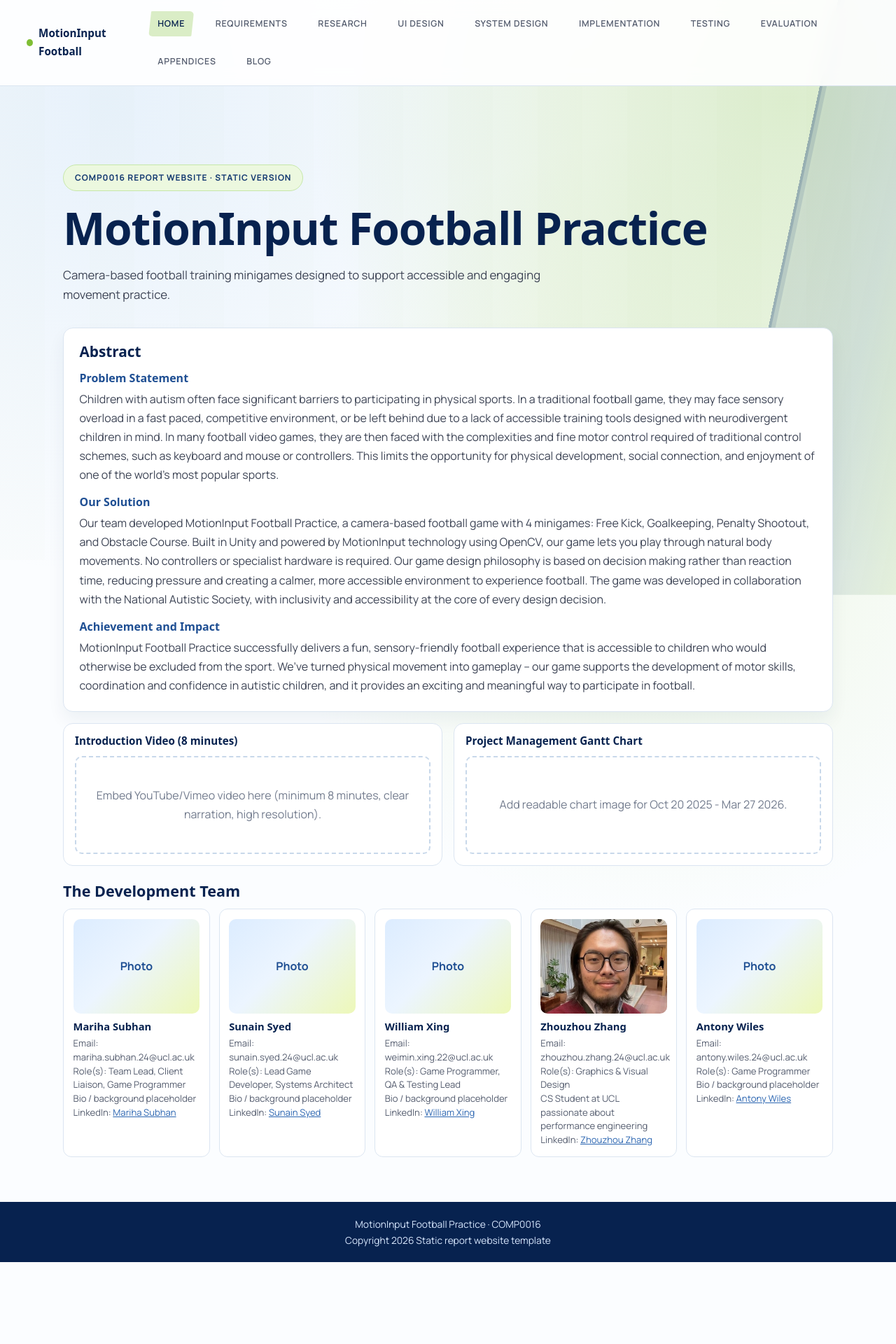
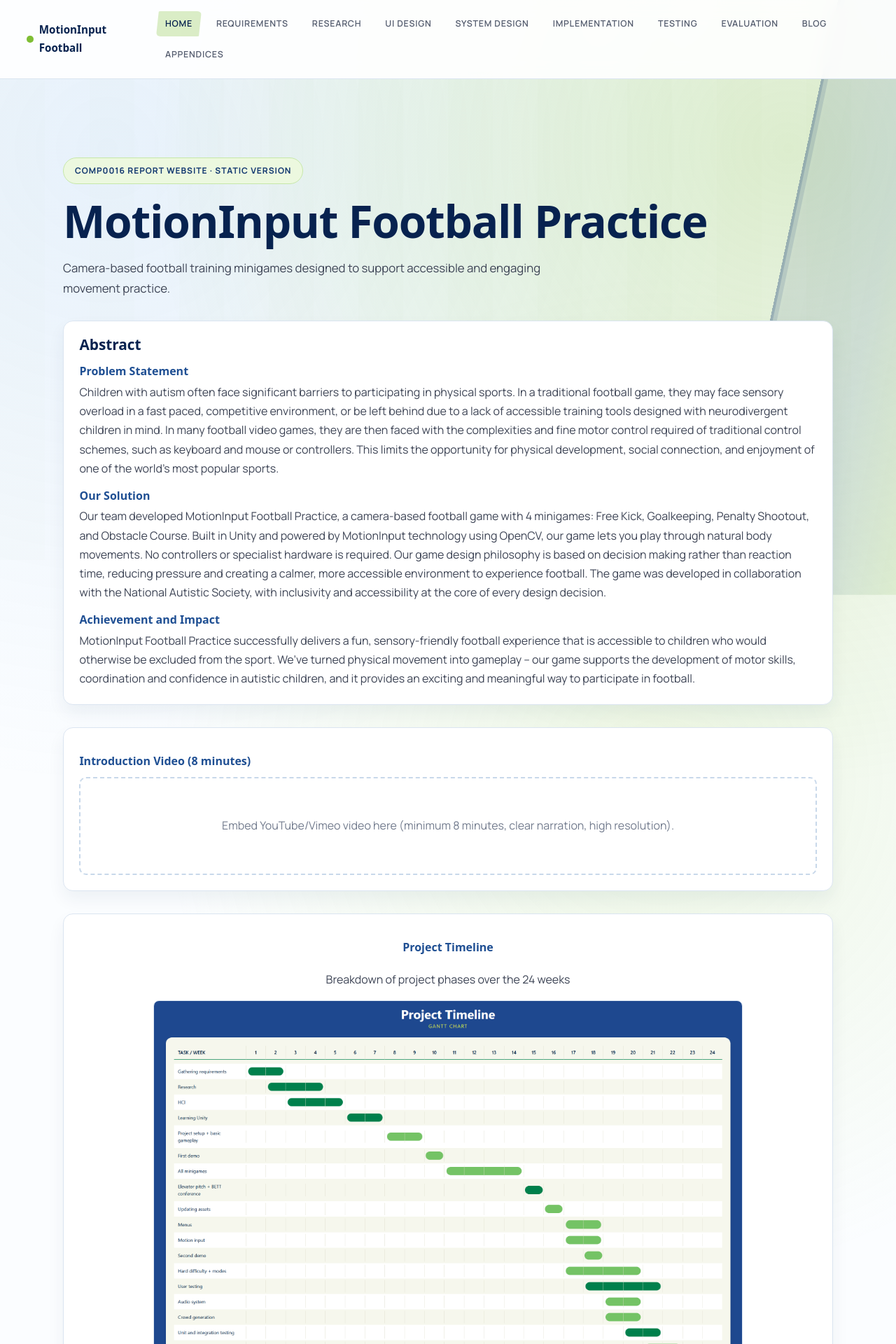
Before and after one commit to Zhou-London/comp0016, a React (Vite) app in the folder website/: page /#/home in a window 1280 px wide. Shown: the top 1920 px of the page at 70% size. Before the commit the page ends 1803 px from the top, so only its background shows below. Built offline with nearby package versions, Linux system fonts and the light colour scheme; a web font is replaced by a local one.

Commit message:
added project timeline

```diff
--- a/website/src/App.module.css
+++ b/website/src/App.module.css
@@ -71,7 +71,7 @@
 
 .navLinks {
   display: flex;
-  gap: 1.1rem;
+  gap: 0.5rem;
   flex-wrap: wrap;
 }
 
--- a/website/src/components/TopNav.jsx
+++ b/website/src/components/TopNav.jsx
@@ -10,8 +10,8 @@ const navItems = [
   { to: '/implementation', label: 'Implementation' },
   { to: '/testing', label: 'Testing' },
   { to: '/evaluation', label: 'Evaluation' },
+  { to: '/blog', label: 'Blog' },
   { to: '/appendices', label: 'Appendices' },
-  { to: '/blog', label: 'Blog' },
 ]
 
 export default function TopNav() {
--- a/website/src/pages/HomePage.jsx
+++ b/website/src/pages/HomePage.jsx
@@ -1,5 +1,7 @@
 import styles from '../App.module.css'
 import zhouzhouPhoto from '../assets/team/zhouzhou.jpg'
+import marihaPhoto from '../assets/team/mariha.JPG'
+import ImageWithCaption from "../components/ImageWithCaption.jsx";
 
 export default function HomePage() {
   const teamMembers = [
@@ -9,6 +11,7 @@ export default function HomePage() {
       roles: 'Team Lead, Client Liaison, Game Programmer',
       bio: 'Bio / background placeholder',
       linkedin: 'https://www.linkedin.com/in/mariha-subhan-ba0672324/',
+      photo: marihaPhoto,
     },
     {
       name: 'Sunain Syed',
@@ -77,15 +80,20 @@ export default function HomePage() {
             children, and it provides an exciting and meaningful way to participate in football.</p>
         </div>
 
-        <div className={styles.mediaGrid}>
-          <div className={styles.mediaCard}>
+        <div className={styles.abstractPanel}>
           <h3>Introduction Video (8 minutes)</h3>
-            <div className={styles.placeholderBox}>Embed YouTube/Vimeo video here (minimum 8 minutes, clear narration, high resolution).</div>
+          <div className={styles.placeholderBox}>Embed YouTube/Vimeo video here (minimum 8 minutes, clear narration,
+            high resolution).
           </div>
-          <div className={styles.mediaCard}>
-            <h3>Project Management Gantt Chart</h3>
-            <div className={styles.placeholderBox}>Add readable chart image for Oct 20 2025 - Mar 27 2026.</div>
         </div>
+
+        <div className={styles.abstractPanel} style={{display: 'flex', flexDirection: 'column', alignItems: 'center'}}>
+          <h3>Project Timeline</h3>
+          <p style={{marginTop: '1rem', color: 'var(--slate-700)'}}>
+            Breakdown of project phases over the 24 weeks
+          </p>
+          <div style={{width: '80%', borderRadius: '10px', marginTop: '1rem'}}><ImageWithCaption
+              src="/project timeline/project timeline.png" caption="Main menu screen layout"/></div>
         </div>
 
         <div className={styles.teamBlock}>
@@ -119,7 +127,7 @@ export default function HomePage() {
                             href={member.linkedin}
                             target="_blank"
                             rel="noopener noreferrer"
-                      style={{ color: 'var(--green-600)', textDecoration: 'underline' }}
+                            style={{color: 'var(--green-600)', textDecoration: 'underline'}}
                         >
                           {member.name}
                         </a>
```
Also changed, not shown: website/public/project timeline/project timeline.png (added), website/src/assets/team/mariha.JPG (added). Lines whose indentation alone changed are shown as unchanged.
